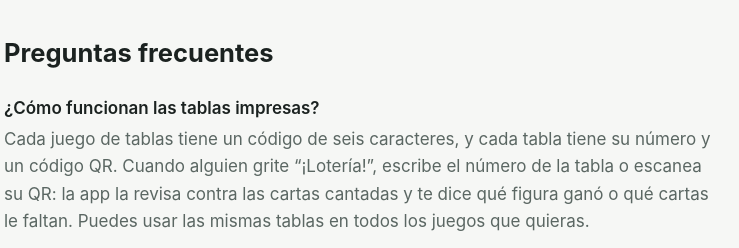
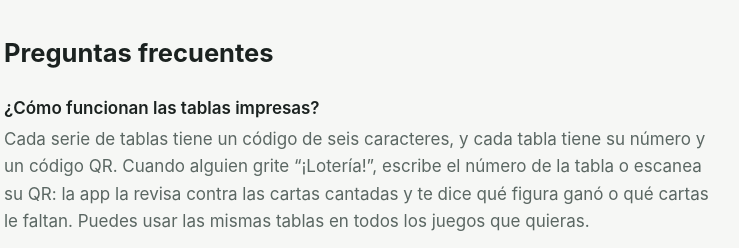
Before and after one commit to frijolitolabs/frijolitolabs.github.io, a plain HTML site: page loteria/index.html in a window 1280 px wide. Shown: the part 2280-2528 px from the top of the page, 276-1015 px from the left. Drawn offline with Linux system fonts and the light colour scheme.

Commit message:
Lotería: the board set is a "serie" in Spanish, matching the app
Co-Authored-By: Claude Opus 5.5 <noreply@anthropic.com>

```diff
--- a/loteria/index.html
+++ b/loteria/index.html
@@ -72,7 +72,7 @@
     <h2>Preguntas frecuentes</h2>
     <dl>
       <dt>¿Cómo funcionan las tablas impresas?</dt>
-      <dd>Cada juego de tablas tiene un código de seis caracteres, y cada tabla tiene su número y un código QR. Cuando
+      <dd>Cada serie de tablas tiene un código de seis caracteres, y cada tabla tiene su número y un código QR. Cuando
         alguien grite “¡Lotería!”, escribe el número de la tabla o escanea su QR: la app la revisa contra las cartas cantadas
         y te dice qué figura ganó o qué cartas le faltan. Puedes usar las mismas tablas en todos los juegos que quieras.</dd>
       <dt>¿El orden de las cartas es justo?</dt>
```
